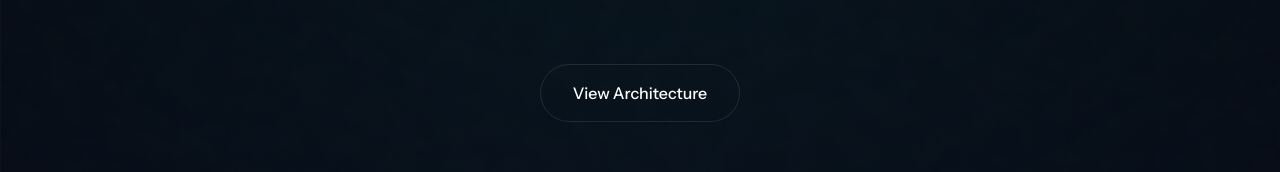
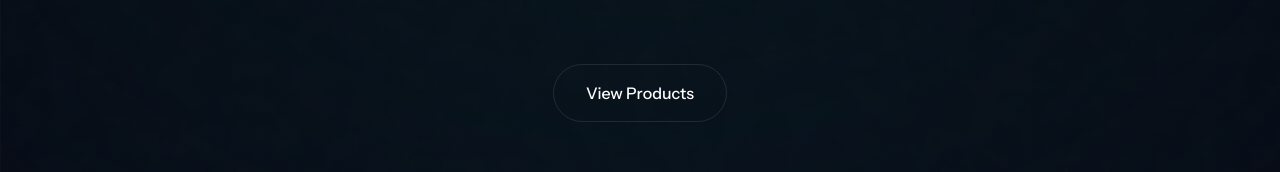
Before and after one commit to RetrievalLabs/landing_page, a React (Vite) app: page / in a window 1280 px wide. Shown: the part 586-758 px from the top of the page. Built offline with nearby package versions, Linux system fonts and the light colour scheme; a web font is replaced by a local one.

Commit message:
feat: update Hero component to change link from "View Architecture" to "View Products"

```diff
--- a/src/components/Hero.jsx
+++ b/src/components/Hero.jsx
@@ -40,8 +40,8 @@ export default function Hero() {
         </p>
 
         <div className="hero-actions flex flex-col sm:flex-row items-center gap-4 sm:gap-6 mt-10 sm:mt-16 opacity-0">
-          <a href="#architecture" className="btn-infra-ghost w-full sm:w-auto">
-            View Architecture
+          <a href="#products" className="btn-infra-ghost w-full sm:w-auto">
+            View Products
           </a>
         </div>
       </div>
```
